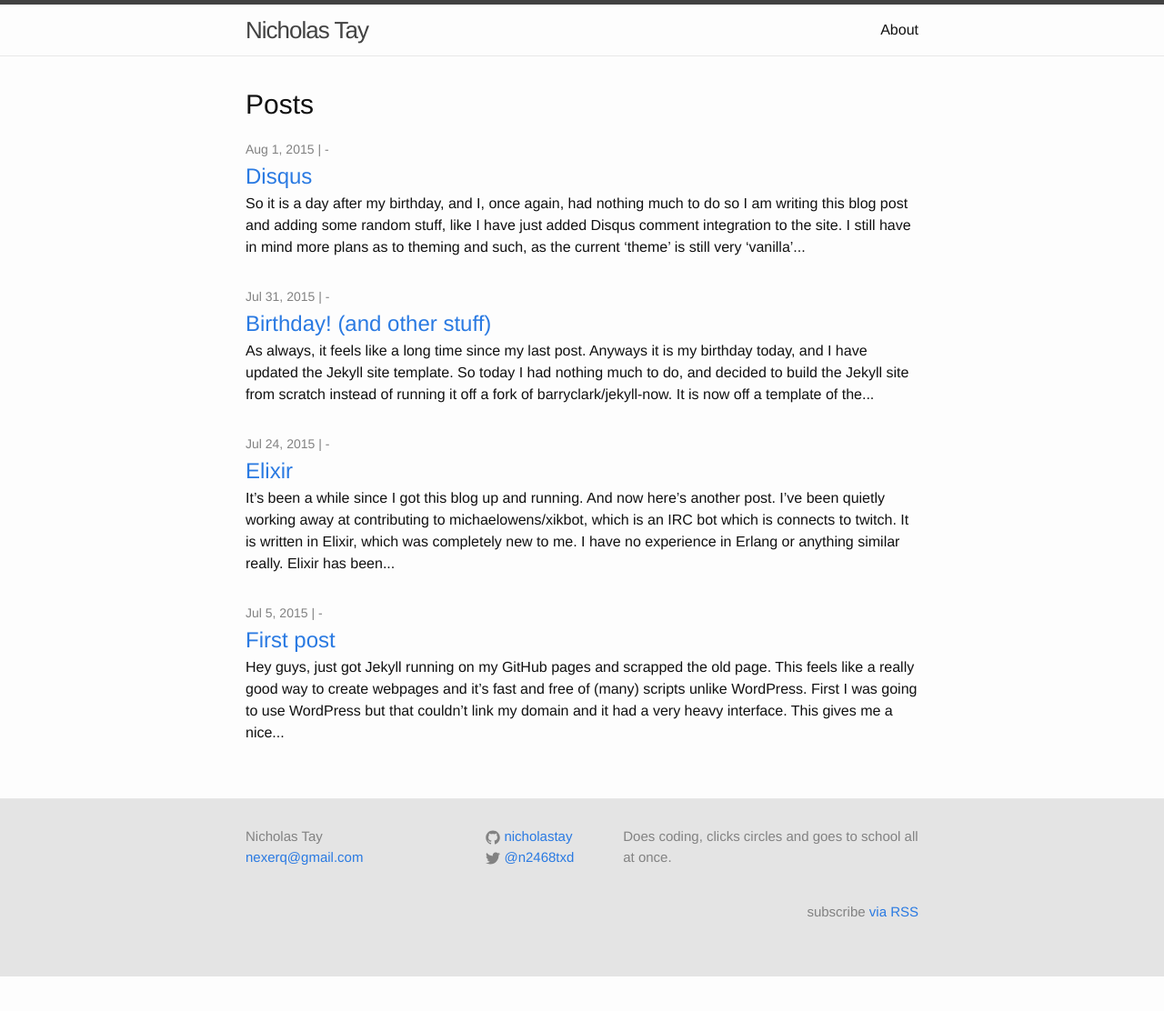
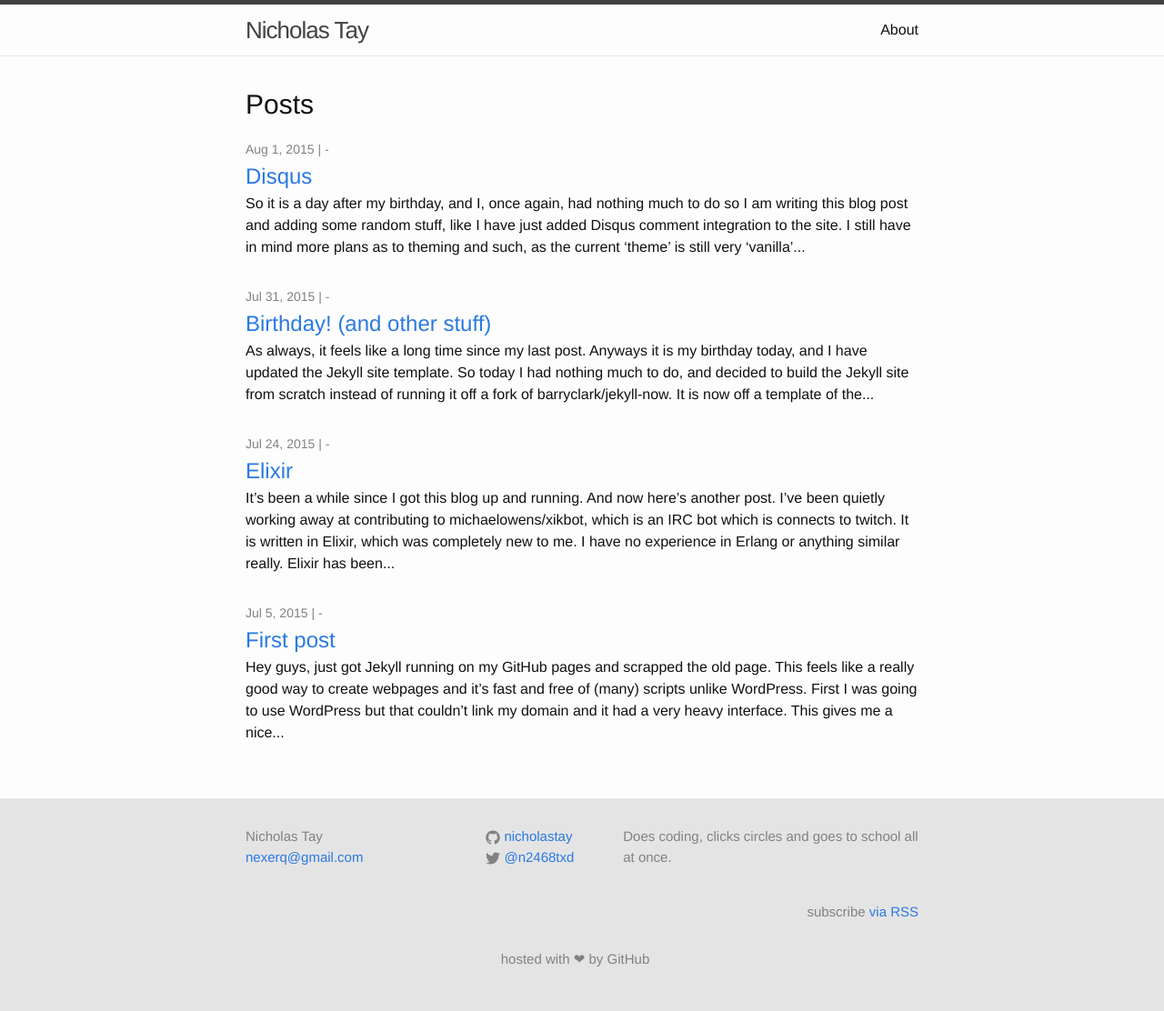
Before and after one commit to nicholastay/personal-web, a Jekyll site: the page built from index.html, in a window 1280 px wide. Shown: the whole page at 91% size. Built offline with Jekyll 4.4.1, drawn with Linux system fonts in a browser that asks for light colours; comment, search, counter and statistics services are not loaded; before the commit the page ends 1074 px from its top, so only the background shows below that.

Commit message:
I love github a bit too much...

```diff
--- a/_includes/footer.html
+++ b/_includes/footer.html
@@ -139,6 +139,12 @@
         <p class="text">{{ site.description }}</p>
         <br /><span style="text-align: right;"><p class="rss-subscribe">subscribe <a href="{{ "/feed.xml" | prepend: site.baseurl }}">via RSS</a></p></span>
       </div>
+
+      <div class="github_hosted">
+        <p style="text-align: center;" class="text">
+          hosted with ❤ by GitHub
+        </p>
+      </div>
     </div>
 
   </div>
```
